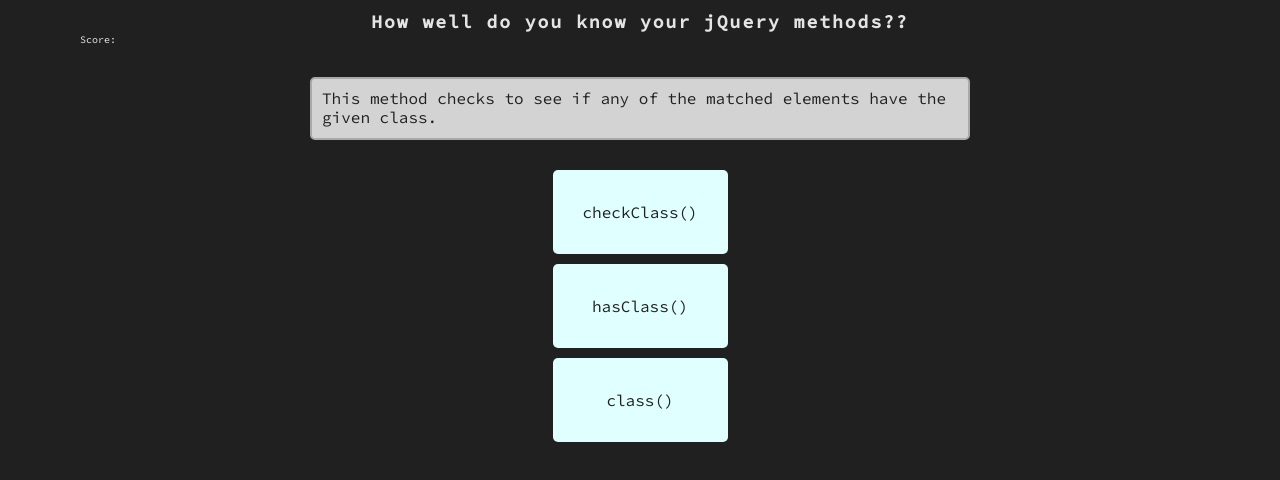
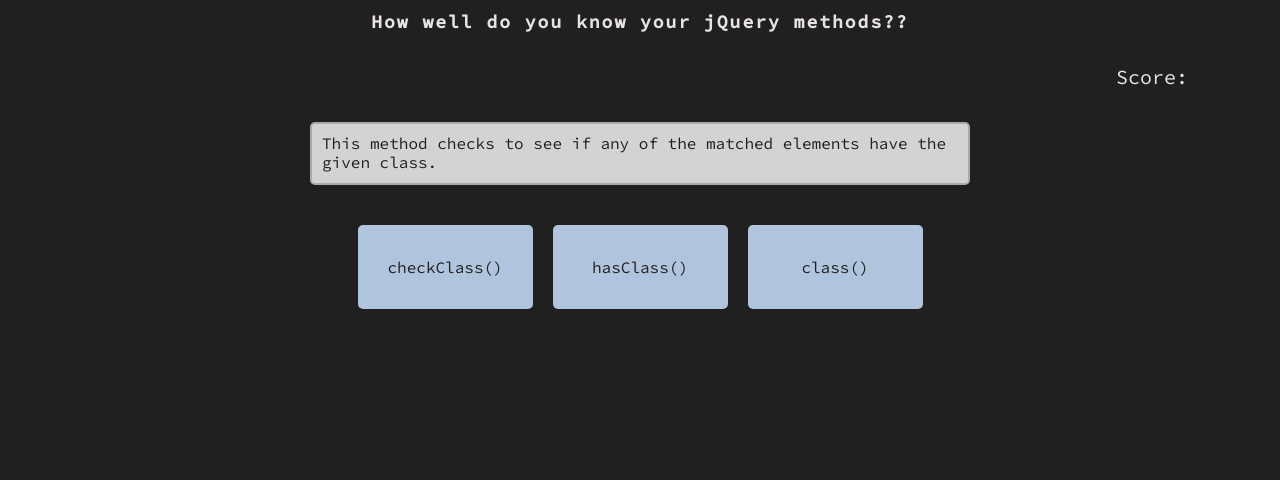
Before and after one commit to hindsjay/jquery-method-mania, a plain HTML site: page index.html in a window 1280 px wide. Shown: the part 74-554 px from the top of the page. Drawn offline with nearby package versions, Linux system fonts and the light colour scheme.

Commit message:
add styles for scoreboard and options container items

```diff
--- a/css/styles.css
+++ b/css/styles.css
@@ -94,6 +94,16 @@
 
 
 /* ************* main styles ************* */
+.scoreboard-container {
+  margin: 30px 0 0 auto;
+  text-align: right;
+}
+
+.scoreboard-container p,
+.score {
+  font-size: 2rem;
+}
+
 .question-bubble {
   border-radius: 5px;
   background-color: lightgrey;
@@ -110,15 +120,17 @@
 
 .options-container {
   display: flex;
-  flex-direction: column;
-  align-items: center;
+  flex-direction: row;
+  flex-wrap: wrap;
+  justify-content: center;
 }
 
 .option {
-  background-color: lightcyan;
+  background-color: lightsteelblue;
   border-radius: 5px;
   width: 175px;
   text-align: center;
+  margin: 10px;
 }
 
 .option p {
@@ -126,6 +138,12 @@
   font-size: 1.6rem;
 }
 
-.option:nth-child(-n+2) {
-  margin-bottom: 10px;
+
+
+
+
+/* ************* media queries ************* */
+
+@media (min-width: 600px) {
+
 }
```
